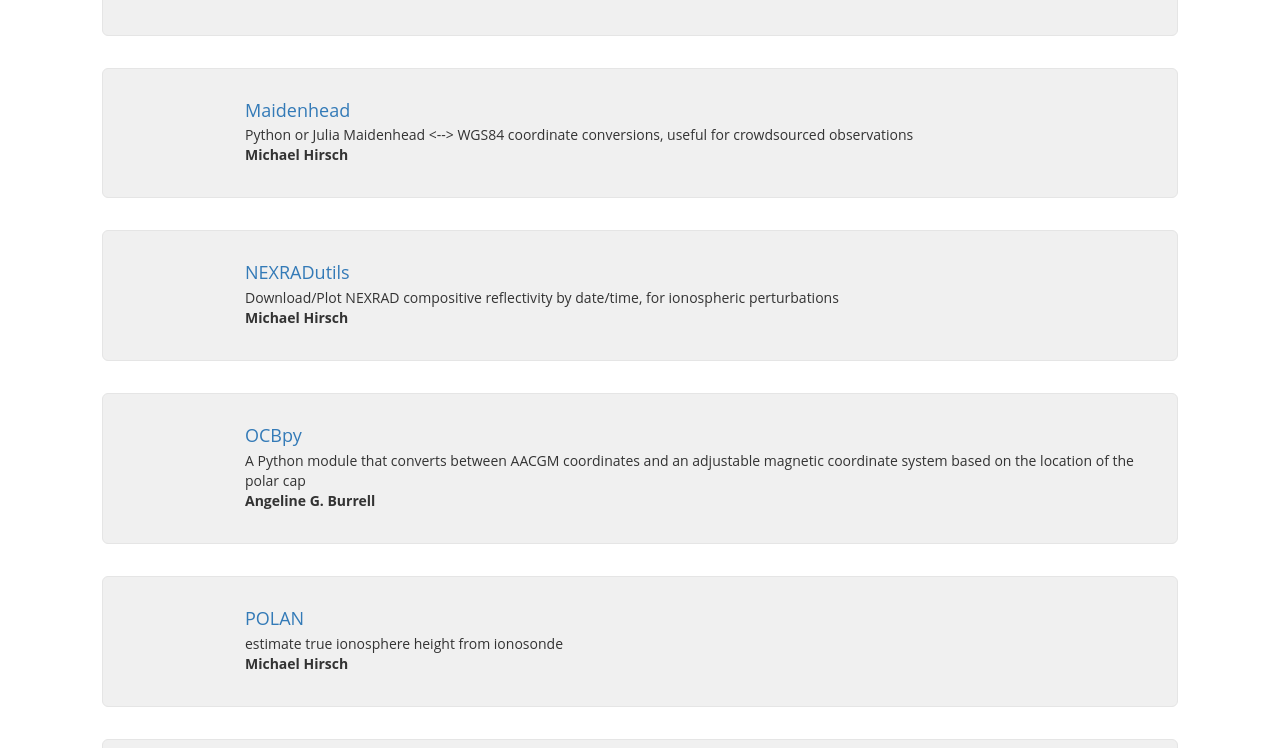
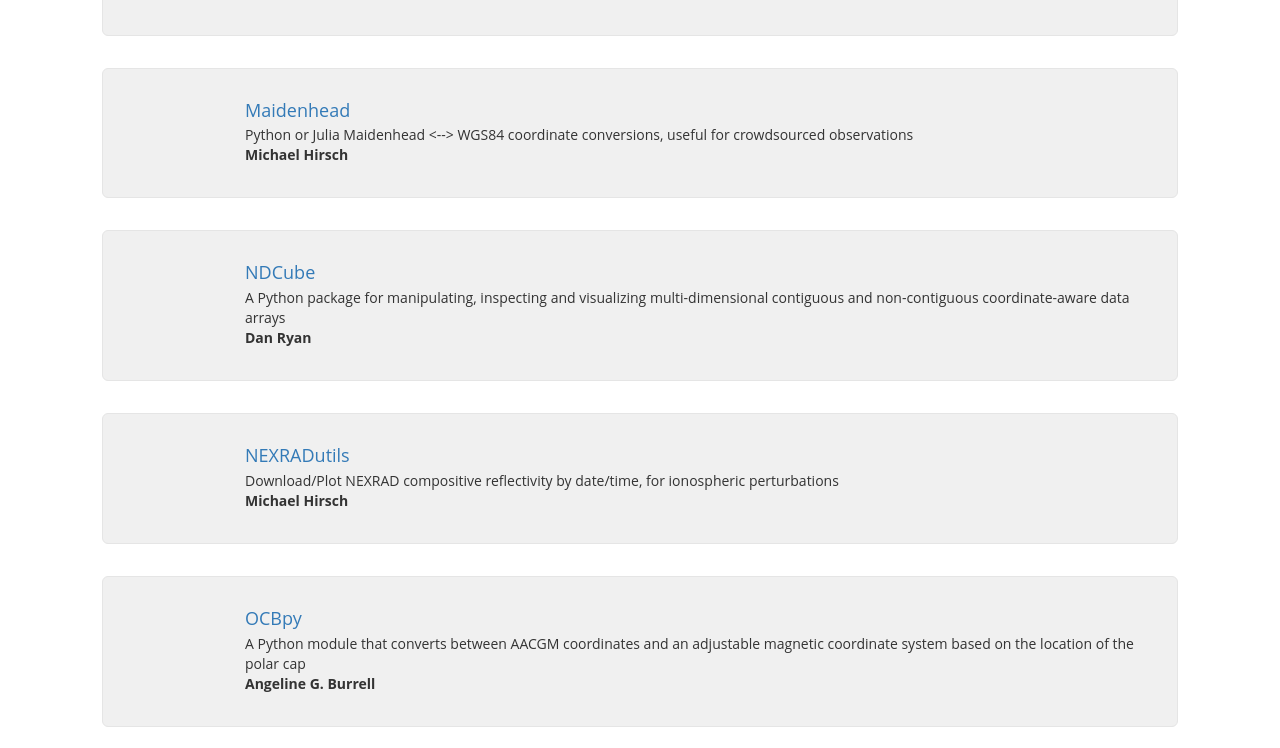
Before and after one commit to heliophysicsPy/heliophysicsPy.github.io, a Jekyll site: the page built from index.html, in a window 1280 px wide and 900 px high, scrolled down 4187 px, cut to the strip 0-748 px from the top of the window. Built offline with Jekyll 4.4.1, drawn with Linux system fonts in a browser that asks for light colours.

Commit message:
added NDCube

```diff
--- a/_data/projects.yml
+++ b/_data/projects.yml
@@ -316,3 +316,10 @@
   docs: "http://docs.plasmapy.org/"
   code_url: "https://github.com/PlasmaPy/plasmapy"
   contact: "Nick Murphy"
+
+- name: "NDCube"
+  html_url: "https://docs.sunpy.org/projects/ndcube/en/stable/introduction.html"
+  description: "A Python package for manipulating, inspecting and visualizing multi-dimensional contiguous and non-contiguous coordinate-aware data arrays"
+  docs: "https://docs.sunpy.org/projects/ndcube/en/stable/"
+  code_url: "https://github.com/sunpy/ndcube"
+  contact: "Dan Ryan"
```
